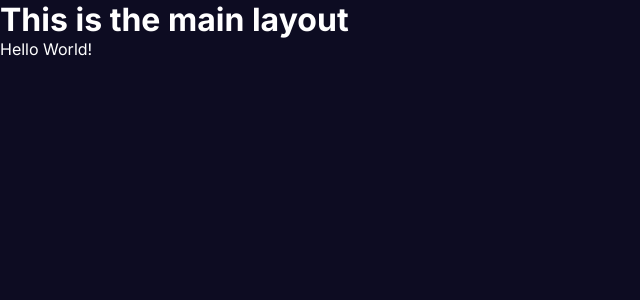
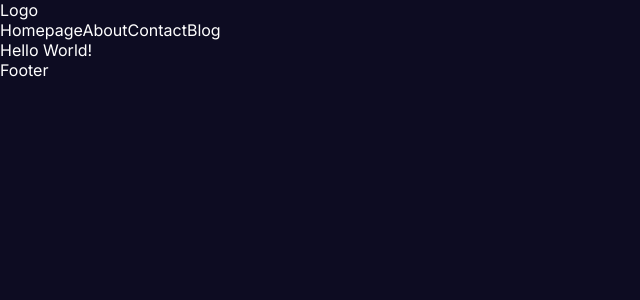
Before and after one commit to RomwelFeliciano/nextjs-fullstack, a Next.js app: page / in a window 1280 px wide. Shown: the top 300 px of the page, without its empty margins (0-640 px from the left). Built offline with nearby package versions, Linux system fonts and the light colour scheme.

Commit message:
Layouts and Pages

```diff
--- a/src/app/layout.js
+++ b/src/app/layout.js
@@ -1,5 +1,7 @@
 import { Inter } from 'next/font/google';
 import './globals.css';
+import Navbar from '@/components/navbar/Navbar';
+import Footer from '@/components/footer/Footer';
 
 const inter = Inter({ subsets: ['latin'] });
 
@@ -12,8 +14,9 @@
   return (
     <html lang='en'>
       <body className={inter.className}>
-        <h1>This is the main layout</h1>
+        <Navbar />
         {children}
+        <Footer />
       </body>
     </html>
   );
--- /dev/null
+++ b/src/app/loading.jsx
@@ -0,0 +1,5 @@
+const Loading = () => {
+  return <div>Loading...</div>;
+};
+
+export default Loading;
--- /dev/null
+++ b/src/components/footer/Footer.jsx
@@ -0,0 +1,7 @@
+import React from 'react';
+
+const Footer = () => {
+  return <div>Footer</div>;
+};
+
+export default Footer;
--- /dev/null
+++ b/src/components/navbar/Navbar.jsx
@@ -0,0 +1,14 @@
+import Links from './links/Links';
+
+const Navbar = () => {
+  return (
+    <div>
+      <div>Logo</div>
+      <div>
+        <Links />
+      </div>
+    </div>
+  );
+};
+
+export default Navbar;
--- /dev/null
+++ b/src/components/navbar/links/Links.jsx
@@ -0,0 +1,35 @@
+import Link from 'next/link';
+import React from 'react';
+
+const Links = () => {
+  const links = [
+    {
+      title: 'Homepage',
+      path: '/',
+    },
+    {
+      title: 'About',
+      path: '/about',
+    },
+    {
+      title: 'Contact',
+      path: '/contact',
+    },
+    {
+      title: 'Blog',
+      path: '/blog',
+    },
+  ];
+
+  return (
+    <div>
+      {links.map((link) => (
+        <Link href={link.path} key={link.title}>
+          {link.title}
+        </Link>
+      ))}
+    </div>
+  );
+};
+
+export default Links;
```
Also changed, not shown: src/app/blog/[slug]/layout.jsx (deleted, +0 -10 lines), src/app/error.jsx (added, +7 -0 lines), src/app/not-found.jsx (added, +12 -0 lines).
